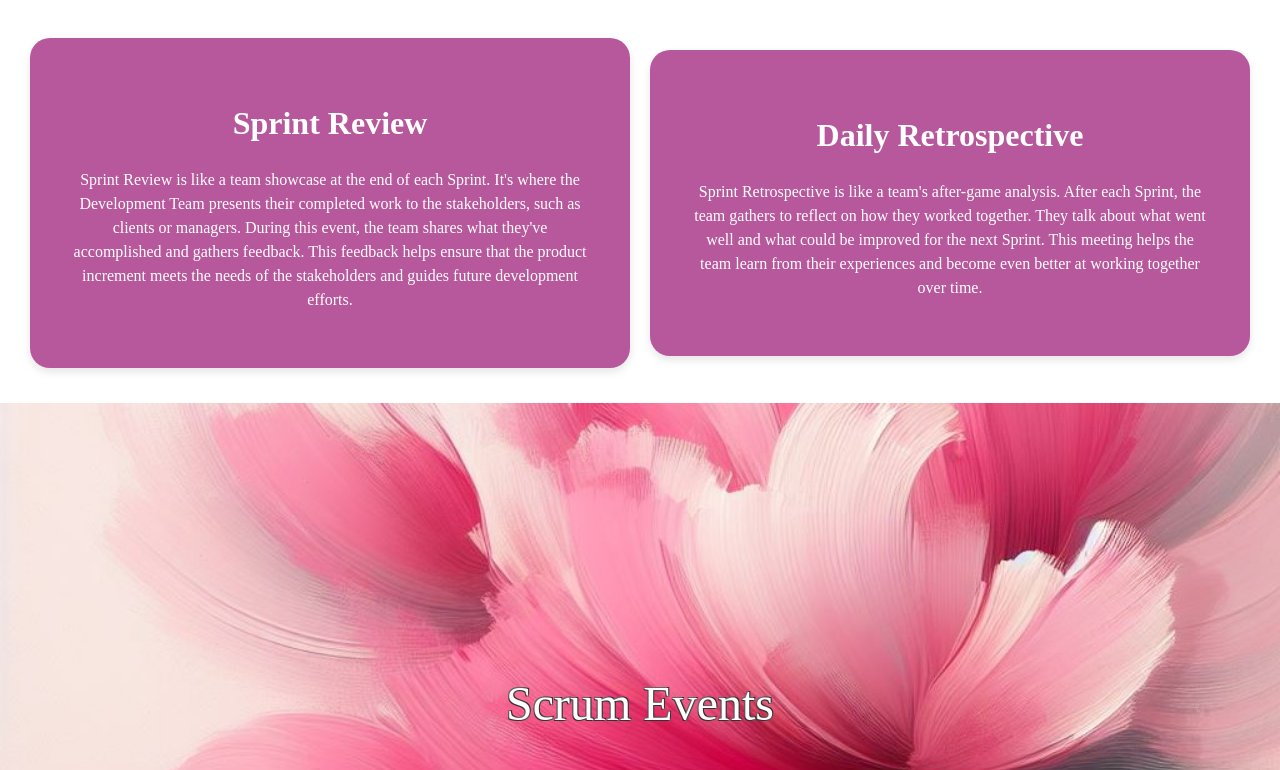
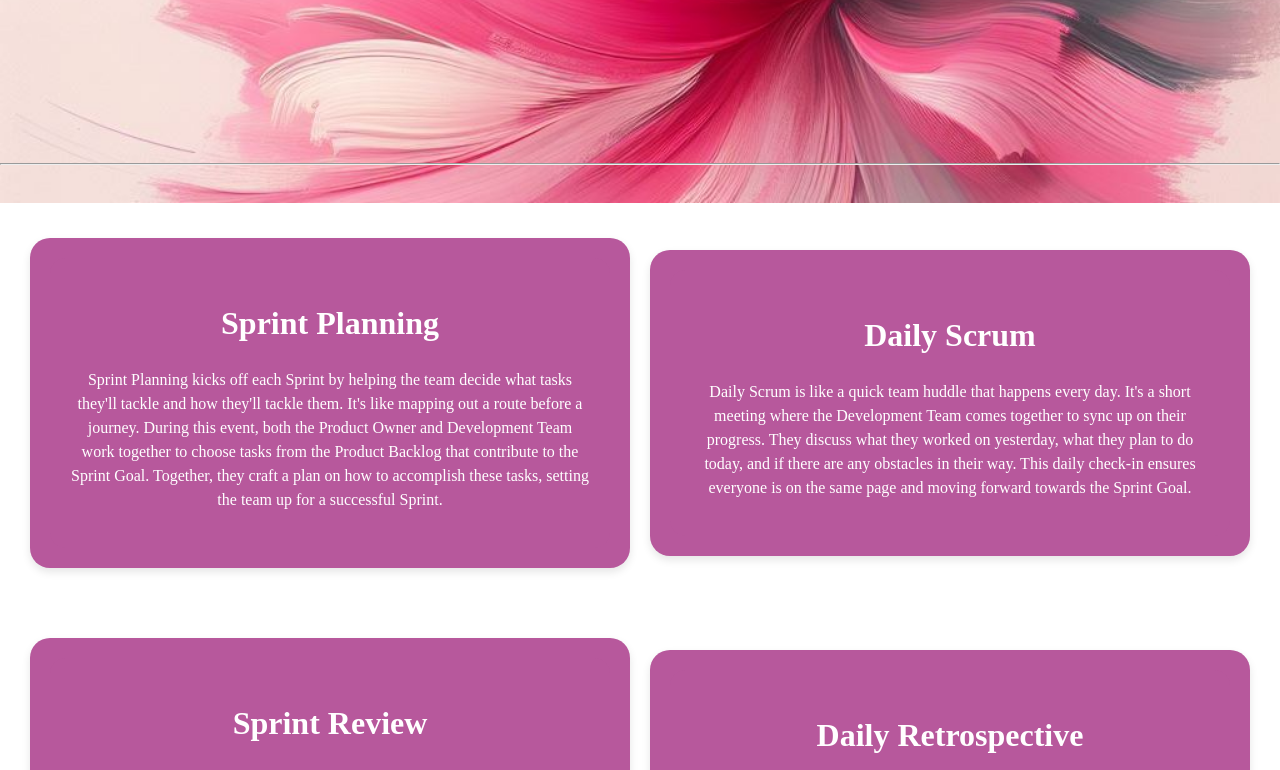
Before and after one commit to Memai2023/scrum-guide, a React (Vite) app: page /events in a window 1280 px wide. Shown: the part 452-1222 px from the top of the page. Built offline with nearby package versions, Linux system fonts and the light colour scheme.

Commit message:
merged to develop

```diff
--- a/src/Pages/SprintEvents/index.jsx
+++ b/src/Pages/SprintEvents/index.jsx
@@ -1,15 +1,14 @@
 import React from 'react';
 import SprintEventsInfoOne from "../../Components/SprintEvents/SpringEventsInfoOne";
 import SprintEventsInfoTwo from "../../Components/SprintEvents/SprintEventsInfoTwo";
-
-
 import EventsHero from "../../Components/SprintEvents/Hero"
 
 const SprintEvents = () => {
     return(
         <div>
+            <EventsHero />
             <SprintEventsInfoOne/>
-            <SprintEventsInfoTwo /> <EventsHero />
+            <SprintEventsInfoTwo />
         </div>
     )
 }
```
